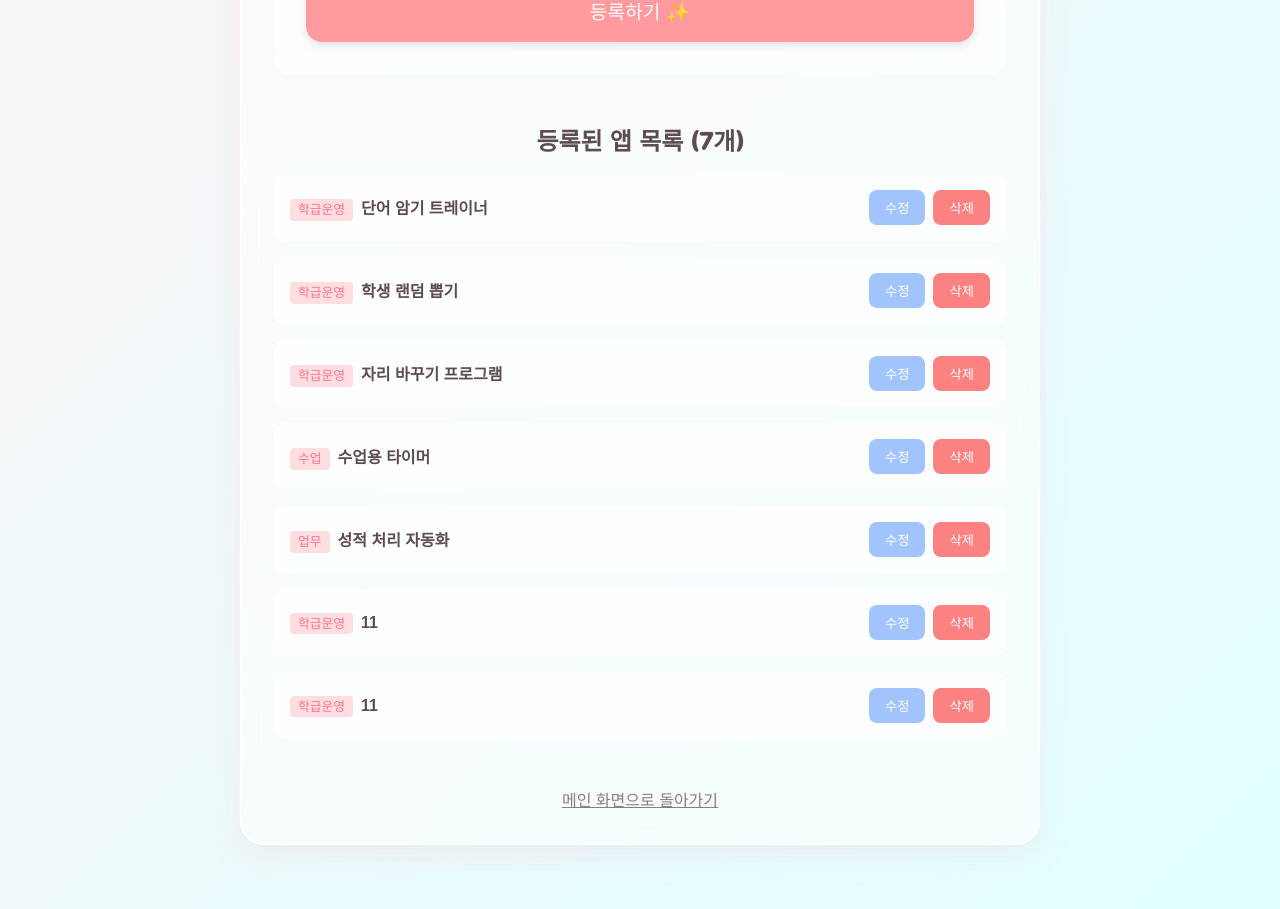
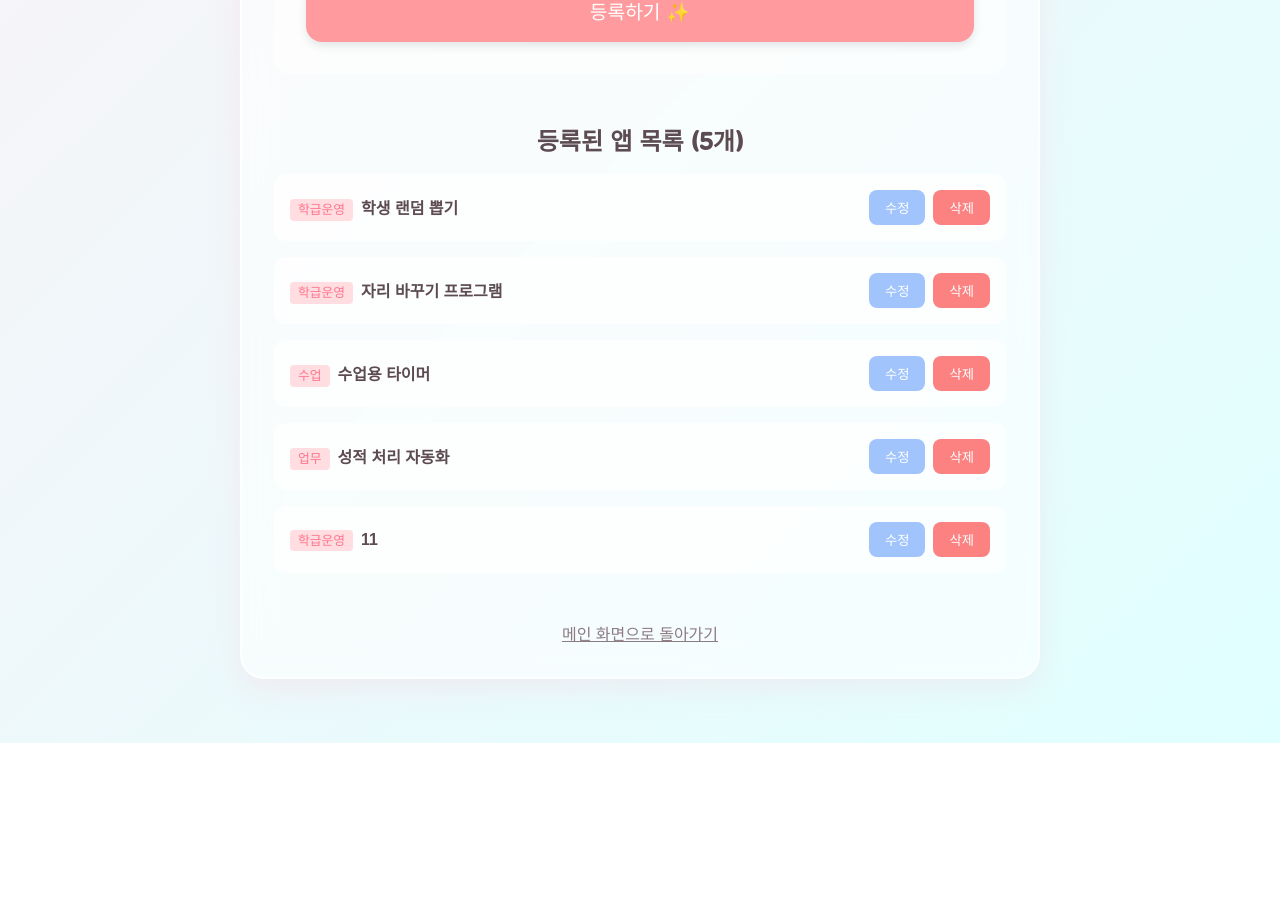
Before and after one commit to jinbong-t/vibe-edu-apps-, a Next.js app: page /admin in a window 1280 px wide. Shown: the part 879-1788 px from the top of the page. After the commit the page ends 1622 px from the top, so only its background shows below. Built offline with nearby package versions, Linux system fonts and the light colour scheme; a web font is replaced by a local one.

Commit message:
fix: improve delete UX with prompt and detailed error message

```diff
--- a/data/apps.json
+++ b/data/apps.json
@@ -1,13 +1,4 @@
 [
-  {
-    "id": "app-001",
-    "title": "단어 암기 트레이너",
-    "category": "학급운영",
-    "url": "https://example.com",
-    "thumbnailUrl": "",
-    "description": "#단어시험 #반복학습 반복 학습 기반 단어 암기 앱 샘플입니다.",
-    "isActive": true
-  },
   {
     "id": "app-002",
     "title": "학생 랜덤 뽑기",
@@ -45,14 +36,6 @@
     "isActive": true
   },
   {
-    "id": "app-1783336342424",
-    "title": "11",
-    "category": "학급운영",
-    "url": "https://seating-chart-ajg298m4s-jinbong-s-projects.vercel.app/",
-    "description": "#자리배치#",
-    "isActive": true
-  },
-  {
     "id": "app-1783336357605",
     "title": "11",
     "category": "학급운영",
--- a/src/app/admin/page.tsx
+++ b/src/app/admin/page.tsx
@@ -64,14 +64,15 @@ export default function AdminPage() {
       const res = await fetch(`/api/apps/${id}`, {
         method: 'DELETE'
       });
+      const data = await res.json().catch(() => ({}));
       if (res.ok) {
         setMessage('✅ 삭제되었습니다!');
         loadApps();
       } else {
-        setMessage('❌ 삭제에 실패했습니다.');
+        setMessage(`❌ 삭제에 실패했습니다: ${data.details || data.error || res.statusText}`);
       }
-    } catch (err) {
-      setMessage('❌ 오류가 발생했습니다.');
+    } catch (err: any) {
+      setMessage(`❌ 오류가 발생했습니다: ${err.message}`);
     }
     window.scrollTo({ top: 0, behavior: 'smooth' });
   };
--- a/src/app/api/apps/[id]/route.ts
+++ b/src/app/api/apps/[id]/route.ts
@@ -41,7 +41,8 @@ export async function DELETE(request: Request, { params }: { params: Promise<{ i
     fs.writeFileSync(dataFilePath, JSON.stringify(apps, null, 2), 'utf8');
 
     return NextResponse.json({ success: true });
-  } catch (error) {
-    return NextResponse.json({ error: 'Failed to delete data' }, { status: 500 });
+  } catch (error: any) {
+    console.error("DELETE Error:", error);
+    return NextResponse.json({ error: 'Failed to delete data', details: error.message }, { status: 500 });
   }
 }
```
